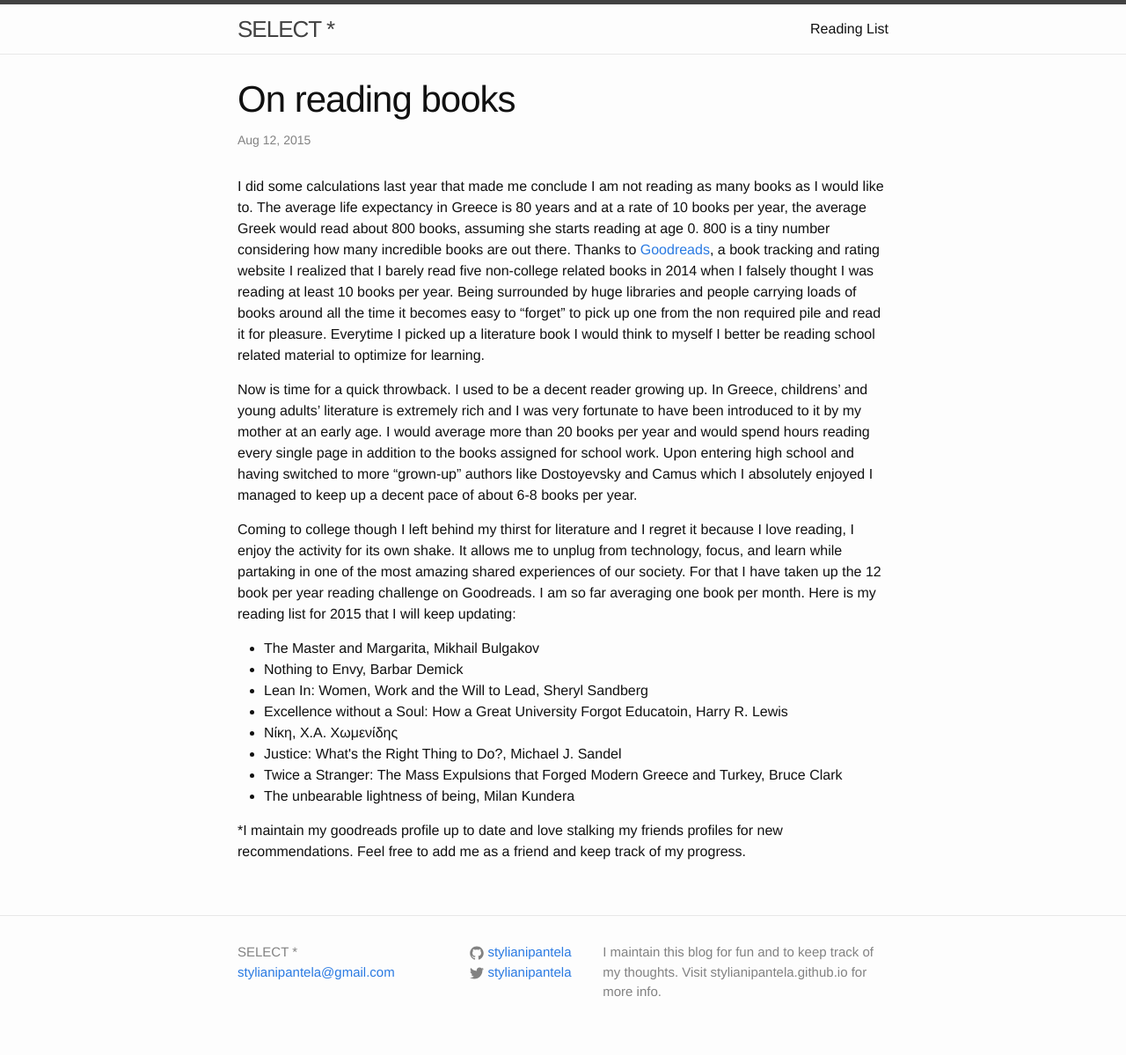
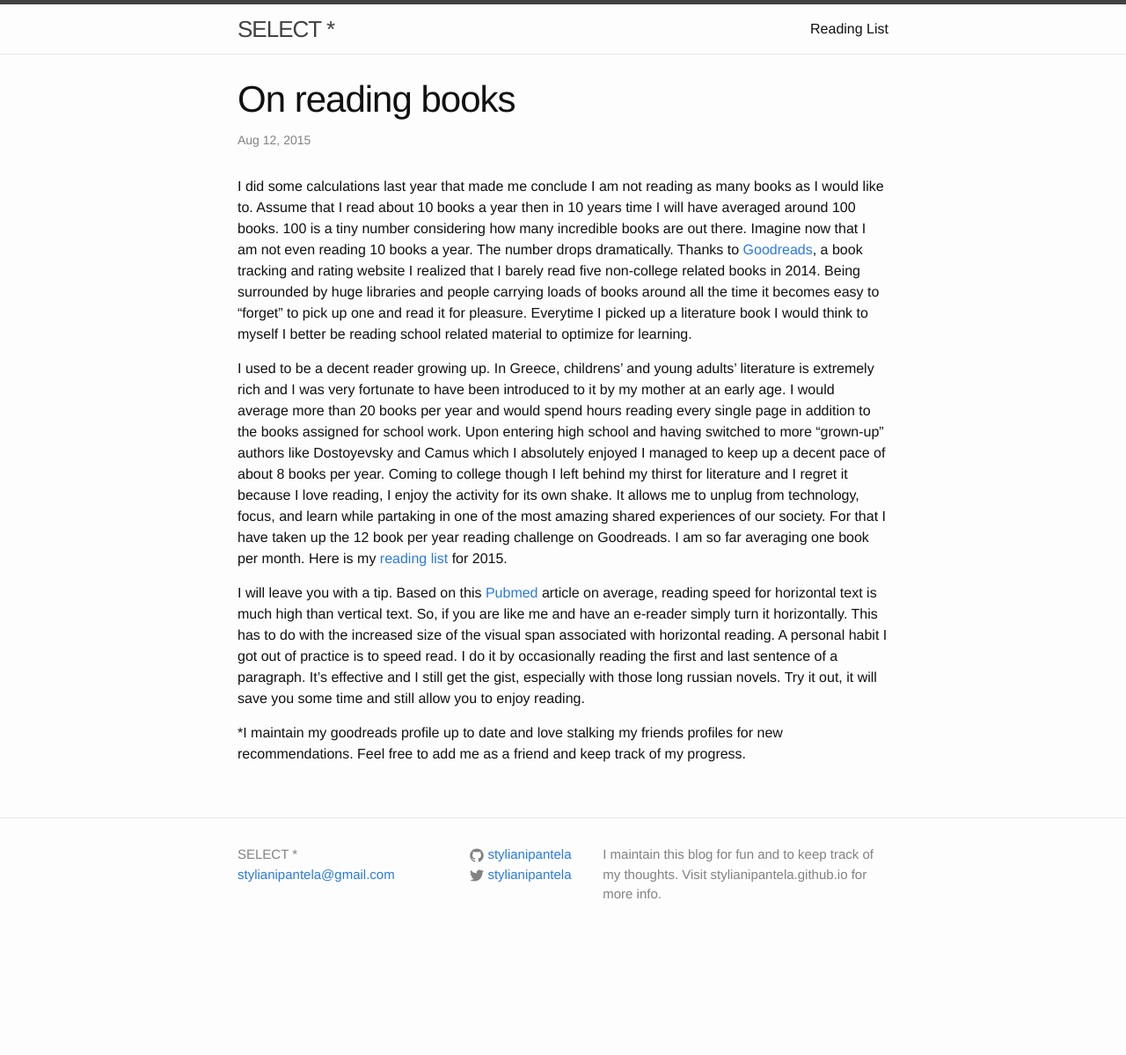
Before and after one commit to stylianipantela/blog, a Jekyll site: the page built from _posts/2015-07-15-reading-list.markdown, in a window 1280 px wide. Shown: the whole page at 88% size. Built offline with Jekyll 4.4.1, drawn with Linux system fonts in a browser that asks for light colours; after the commit the page ends 1088 px from its top, so only the background shows below that.

Commit message:
reading list changes

```diff
--- a/_posts/2015-07-15-reading-list.markdown
+++ b/_posts/2015-07-15-reading-list.markdown
@@ -3,33 +3,23 @@ layout: post
 title:  "On reading books"
 date:   2015-08-12 12:13:39
 categories: reading goodreads
-summary: How doing some calculations changed my attitude towards reading books.
+summary: How to start reading more and become a faster reader.
 ---
 
 
 <!-- Realization. -->
-I did some calculations last year that made me conclude I am not reading as many books as I would like to. The average life expectancy in Greece is 80 years and at a rate of 10 books per year, the average Greek would read about 800 books, assuming she starts reading at age 0. 800 is a tiny number considering how many incredible books are out there. Thanks to [Goodreads], a book tracking and rating website I realized that I barely read five non-college related books in 2014 when I falsely thought I was reading at least 10 books per year. Being surrounded by huge libraries and people carrying loads of books around all the time it becomes easy to "forget" to pick up one from the non required pile and read it for pleasure. Everytime I picked up a literature book I would think to myself I better be reading school related material to optimize for learning.
+I did some calculations last year that made me conclude I am not reading as many books as I would like to. Assume that I read about 10 books a year then in 10 years time I will have averaged around 100 books. 100 is a tiny number considering how many incredible books are out there. Imagine now that I am not even reading 10 books a year. The number drops dramatically. Thanks to [Goodreads], a book tracking and rating website I realized that I barely read five non-college related books in 2014. Being surrounded by huge libraries and people carrying loads of books around all the time it becomes easy to "forget" to pick up one and read it for pleasure. Everytime I picked up a literature book I would think to myself I better be reading school related material to optimize for learning.
 
 <!-- Throwback.  -->
-Now is time for a quick throwback. I used to be a decent reader growing up. In Greece, childrens' and young adults' literature is extremely rich and I was very fortunate to have been introduced to it by my mother at an early age. I would average more than 20 books per year and would spend hours reading every single page in addition to the books assigned for school work. Upon entering high school and having switched to more "grown-up" authors like Dostoyevsky and Camus which I absolutely enjoyed I managed to keep up a decent pace of about 6-8 books per year.
+I used to be a decent reader growing up. In Greece, childrens' and young adults' literature is extremely rich and I was very fortunate to have been introduced to it by my mother at an early age. I would average more than 20 books per year and would spend hours reading every single page in addition to the books assigned for school work. Upon entering high school and having switched to more "grown-up" authors like Dostoyevsky and Camus which I absolutely enjoyed I managed to keep up a decent pace of about 8 books per year. Coming to college though I left behind my thirst for literature and I regret it because I love reading, I enjoy the activity for its own shake. It allows me to unplug from technology, focus, and learn while partaking in one of the most amazing shared experiences of our society. For that I have taken up the 12 book per year reading challenge on Goodreads. I am so far averaging one book per month. Here is my [reading list] for 2015.
 
-<!-- Future.  -->
-Coming to college though I left behind my thirst for literature and I regret it because I love reading, I enjoy the activity for its own shake. It allows me to unplug from technology, focus, and learn while partaking in one of the most amazing shared experiences of our society. For that I have taken up the 12 book per year reading challenge on Goodreads. I am so far averaging one book per month. Here is my reading list for 2015 that I will keep updating:
-
-<ul>
-  <li>The Master and Margarita, Mikhail Bulgakov</li>
-  <li>Nothing to Envy, Barbar Demick</li>
-  <li>Lean In: Women, Work and the Will to Lead, Sheryl Sandberg</li>
-  <li>Excellence without a Soul: How a Great University Forgot Educatoin, Harry R. Lewis</li>
-  <li>Νίκη, Χ.Α. Χωμενίδης</li>
-  <li>Justice: What's the Right Thing to Do?, Michael J. Sandel</li>
-  <li>Twice a Stranger: The Mass Expulsions that Forged Modern Greece and Turkey, Bruce Clark</li>
-  <li>The unbearable lightness of being, Milan Kundera</li>
-</ul>
-
+<!-- Tips. -->
+I will leave you with a tip. Based on this [Pubmed] article on average, reading speed for horizontal text is much high than vertical text. So, if you are like me and have an e-reader simply turn it horizontally. This has to do with the increased size of the visual span associated with horizontal reading. A personal habit I got out of practice is to speed read. I do it by occasionally reading the first and last sentence of a paragraph. It's effective and I still get the gist, especially with those long russian novels. Try it out, it will save you some time and still allow you to enjoy reading.
 
 
 *I maintain my goodreads profile up to date and love stalking my friends profiles for new recommendations. Feel free to add me as a friend and keep track of my progress.
 
 
 [Goodreads]:  http://goodreads.com
+[PubMed]: http://www.ncbi.nlm.nih.gov/pmc/articles/PMC2921212/
+[reading list]: /blog/readinglist
--- a/readinglist.html
+++ b/readinglist.html
@@ -15,4 +15,5 @@ I have taken up the 12 book per year reading challenge on Goodreads. I am so far
   <li>Justice: What's the Right Thing to Do?, Michael J. Sandel</li>
   <li>Twice a Stranger: The Mass Expulsions that Forged Modern Greece and Turkey, Bruce Clark</li>
   <li>The unbearable lightness of being, Milan Kundera</li>
+  <li>Ender's Game, Orson Scott Card</li>
 </ul>
```
Also changed, not shown: _drafts/2015-06-19-australia.markdown (+14 -17 lines).
